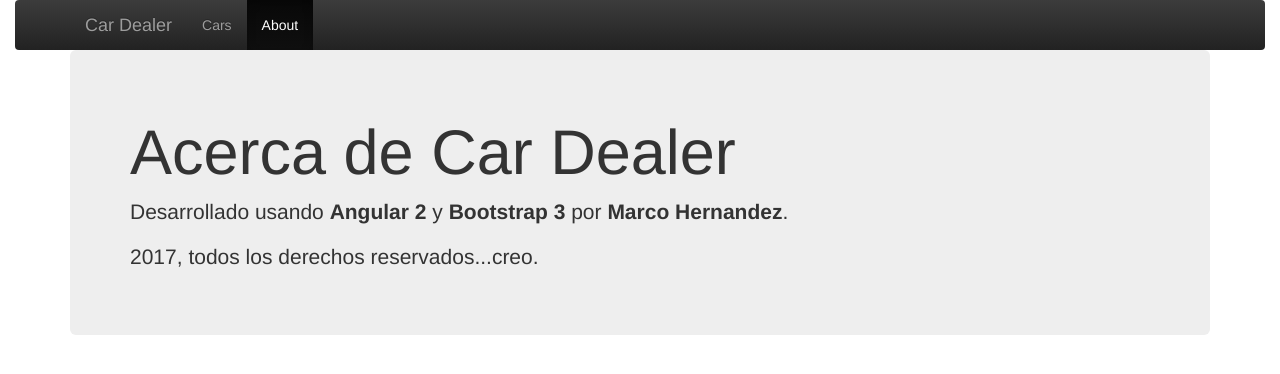
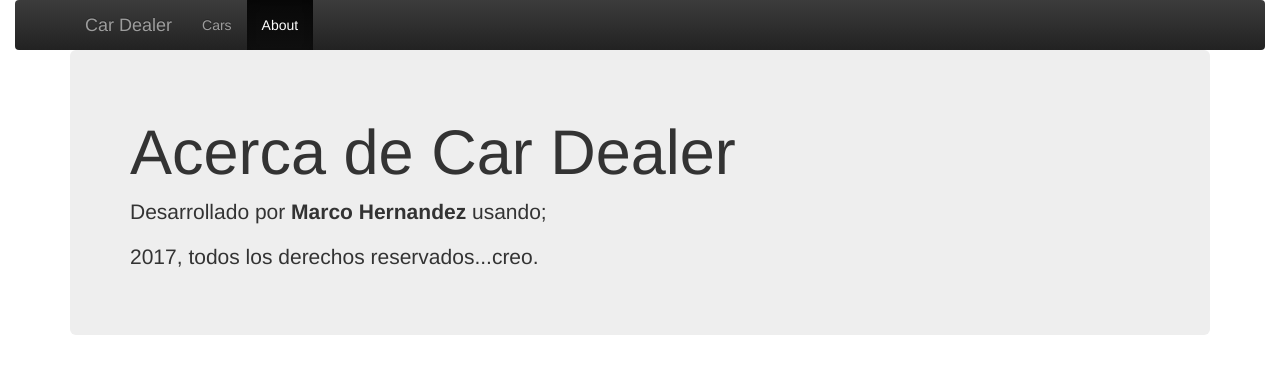
Before and after one commit to marcohern/car-dealer, an Angular app: page /about in a window 1280 px wide. Shown: the top 374 px of the page. Built offline with nearby package versions, Linux system fonts and the light colour scheme.

Commit message:
added more docs, about content

```diff
--- a/src/app/about/about.component.html
+++ b/src/app/about/about.component.html
@@ -1,5 +1,7 @@
 <div class="jumbotron">
   <h1>Acerca de Car Dealer</h1>
-  <p>Desarrollado usando <b>Angular 2</b> y <b>Bootstrap 3</b> por <b>Marco Hernandez</b>.</p>
+  <p>Desarrollado por <b>Marco Hernandez</b> usando;</p>
+  <ul>
+  </ul>
   <p>2017, todos los derechos reservados...creo.</p>
 </div>
```
Also changed, not shown: 1 other file (tests, documents, lock files or other folders).
